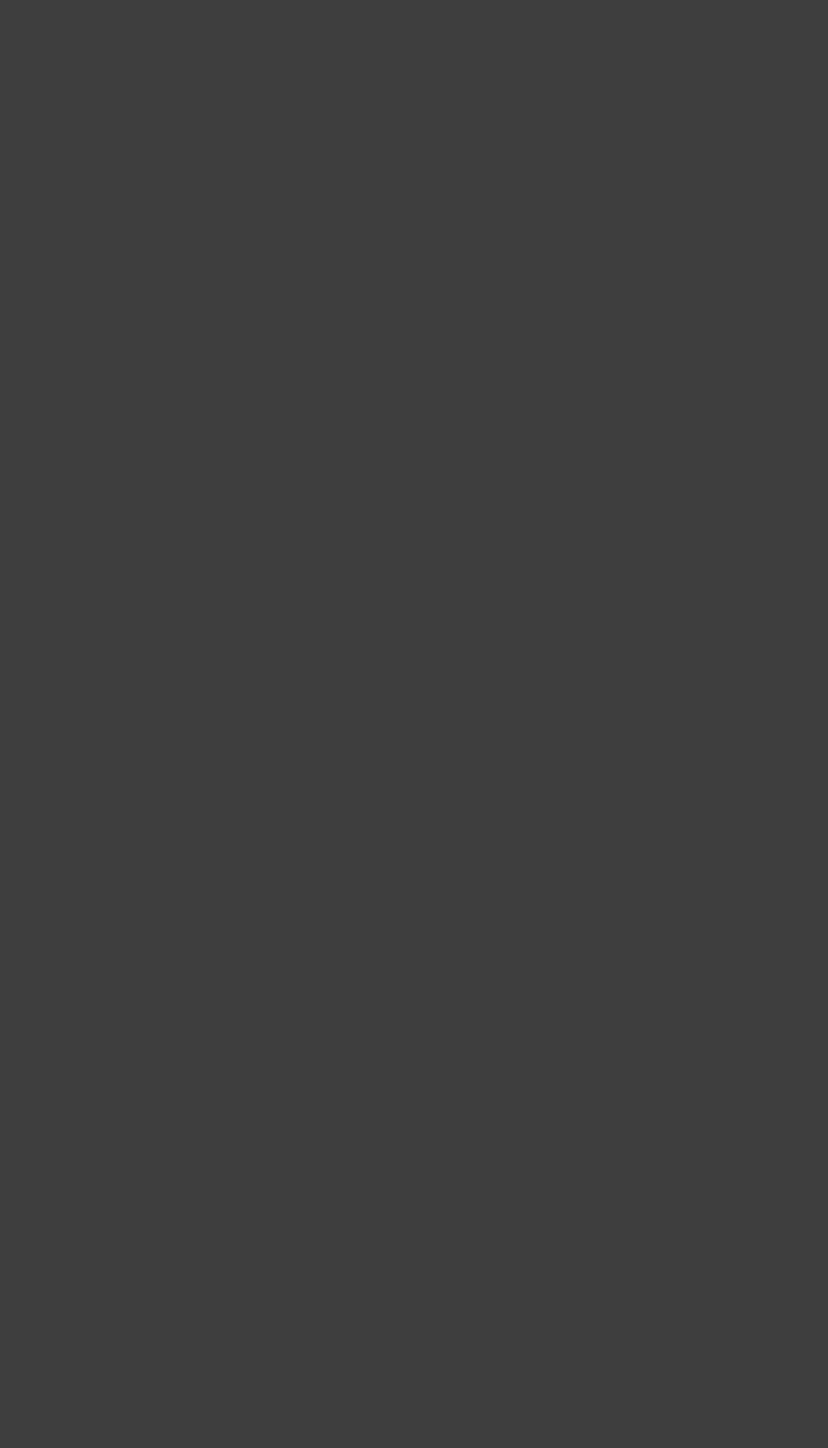
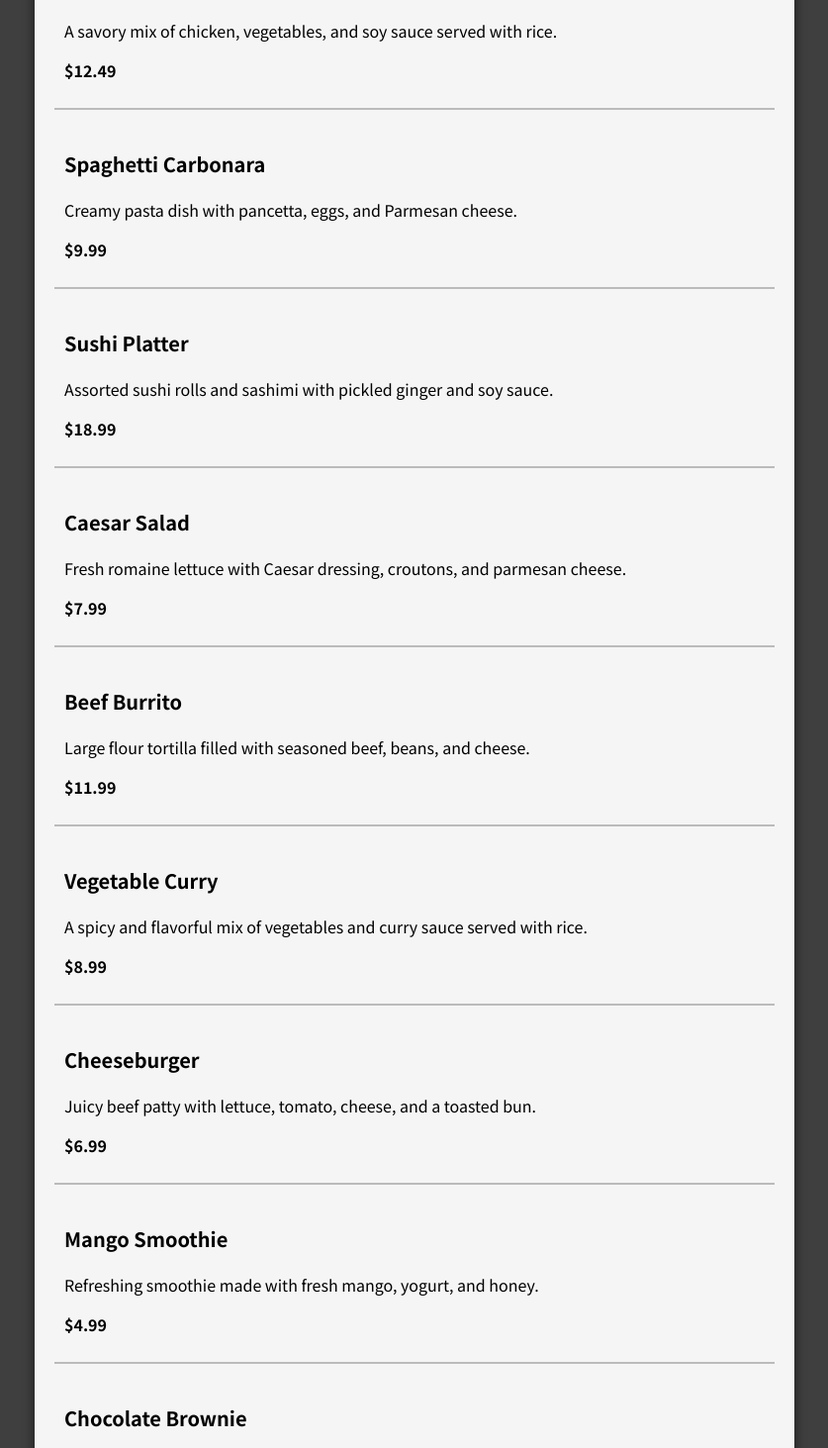
Before and after one commit to PushpendraKPal/restaurant_app_react, a React (Create React App) app: page / in a window 1280 px wide. Shown: the part 927-2390 px from the top of the page at 99% size, without its empty margins (221-1058 px from the left). Before the commit the page ends 800 px from the top, so only its background shows below. Built offline with nearby package versions, Linux system fonts and the light colour scheme.

Commit message:
render the meals

```diff
--- a/src/App.js
+++ b/src/App.js
@@ -1,9 +1,11 @@
 import Header from "./components/Layout/Header";
+import MealList from "./components/Meals/MealList";
 
 function App() {
   return (
     <div>
       <Header></Header>
+      <MealList></MealList>
     </div>
   );
 }
--- /dev/null
+++ b/src/components/Meals/Meal.module.css
@@ -0,0 +1,22 @@
+.mealList {
+  width: 60%;
+  margin: auto;
+  margin-top: 130px;
+  background-color: whitesmoke;
+  border-radius: 10px;
+  box-shadow: rgba(0, 0, 0, 0.589) 0px 4px 12px;
+  padding: 0 20px 0 20px;
+}
+
+.mealItem {
+  padding: 10px;
+  border-bottom: solid rgb(187, 187, 187) 2px;
+  margin-top: 10px;
+}
+
+.bold {
+  font-weight: bold;
+}
+.font20 {
+  font-size: 20px;
+}
--- /dev/null
+++ b/src/components/Meals/MealItem.js
@@ -0,0 +1,13 @@
+import classes from "./Meal.module.css";
+
+const MealItem = ({ item }) => {
+  return (
+    <div className={classes.mealItem}>
+      <p className={`${classes.bold} ${classes.font20}`}>{item.foodName}</p>
+      <p>{item.aboutFood}</p>
+      <p className={classes.bold}>{`$${item.price}`}</p>
+    </div>
+  );
+};
+
+export default MealItem;
--- /dev/null
+++ b/src/components/Meals/MealList.js
@@ -0,0 +1,78 @@
+import { useState } from "react";
+import classes from "./Meal.module.css";
+import MealItem from "./MealItem";
+
+const foodArray = [
+  {
+    foodName: "Pizza Margherita",
+    aboutFood:
+      "Delicious classic Italian pizza with fresh mozzarella and basil.",
+    price: 10.99,
+  },
+  {
+    foodName: "Chicken Stir-Fry",
+    aboutFood:
+      "A savory mix of chicken, vegetables, and soy sauce served with rice.",
+    price: 12.49,
+  },
+  {
+    foodName: "Spaghetti Carbonara",
+    aboutFood: "Creamy pasta dish with pancetta, eggs, and Parmesan cheese.",
+    price: 9.99,
+  },
+  {
+    foodName: "Sushi Platter",
+    aboutFood:
+      "Assorted sushi rolls and sashimi with pickled ginger and soy sauce.",
+    price: 18.99,
+  },
+  {
+    foodName: "Caesar Salad",
+    aboutFood:
+      "Fresh romaine lettuce with Caesar dressing, croutons, and parmesan cheese.",
+    price: 7.99,
+  },
+  {
+    foodName: "Beef Burrito",
+    aboutFood:
+      "Large flour tortilla filled with seasoned beef, beans, and cheese.",
+    price: 11.99,
+  },
+  {
+    foodName: "Vegetable Curry",
+    aboutFood:
+      "A spicy and flavorful mix of vegetables and curry sauce served with rice.",
+    price: 8.99,
+  },
+  {
+    foodName: "Cheeseburger",
+    aboutFood:
+      "Juicy beef patty with lettuce, tomato, cheese, and a toasted bun.",
+    price: 6.99,
+  },
+  {
+    foodName: "Mango Smoothie",
+    aboutFood: "Refreshing smoothie made with fresh mango, yogurt, and honey.",
+    price: 4.99,
+  },
+  {
+    foodName: "Chocolate Brownie",
+    aboutFood:
+      "Decadent chocolate brownie topped with vanilla ice cream and hot fudge.",
+    price: 5.49,
+  },
+];
+
+const MealList = () => {
+  const [list, setList] = useState(foodArray);
+
+  return (
+    <div className={classes.mealList}>
+      {list.map((item) => (
+        <MealItem item={item} key={item.aboutFood}></MealItem>
+      ))}
+    </div>
+  );
+};
+
+export default MealList;
```
